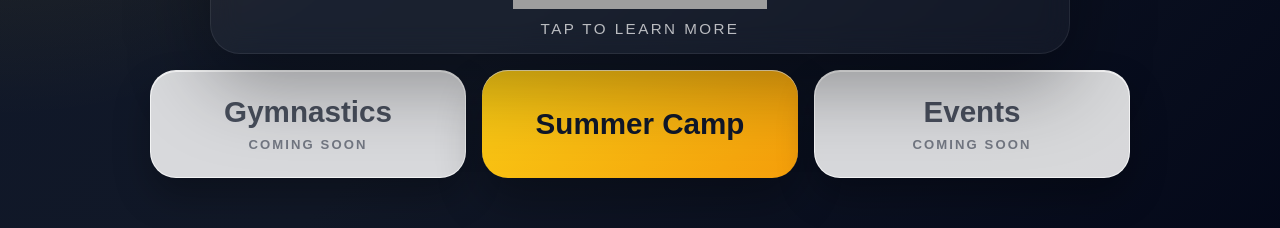
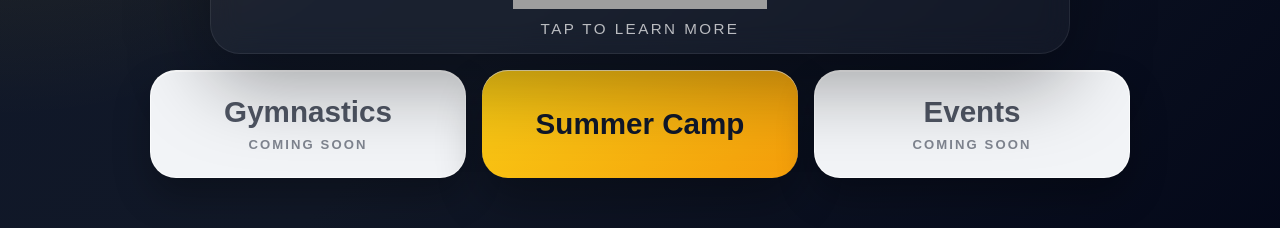
Before and after one commit to Energy-Fitness-Gym/energy-kiosk, a React (Vite) app: page / in a window 1280 px wide. Shown: the part 410-638 px from the top of the page. Built offline with nearby package versions, Linux system fonts and the light colour scheme; grey boxes are pictures that could not be loaded.

Commit message:
button color

```diff
--- a/src/pages/Home.css
+++ b/src/pages/Home.css
@@ -85,12 +85,13 @@
   box-shadow: 0 12px 25px rgba(0, 0, 0, 0.25);
 }
 
-.kioskButton:disabled {
+.kioskButton[aria-disabled="true"] {
   opacity: 1;
-  background: rgba(255, 255, 255, 0.84);
+  background: #f2f4f7;
   color: rgba(15, 23, 42, 0.72);
   -webkit-text-fill-color: rgba(15, 23, 42, 0.72);
   border: 1px solid rgba(255, 255, 255, 0.72);
+  pointer-events: none;
   box-shadow:
     0 18px 36px rgba(0, 0, 0, 0.28),
     inset 0 1px 0 rgba(255, 255, 255, 0.85);
--- a/src/pages/Home.jsx
+++ b/src/pages/Home.jsx
@@ -15,7 +15,7 @@ function Home() {
       </section>
 
       <section className="buttonLayout">
-        <button className="kioskButton" disabled>
+        <button className="kioskButton" type="button" aria-disabled="true" tabIndex="-1">
           <span>Gymnastics</span>
           <small>Coming Soon</small>
         </button>
@@ -24,7 +24,7 @@ function Home() {
           Summer Camp
         </Link>
 
-        <button className="kioskButton" disabled>
+        <button className="kioskButton" type="button" aria-disabled="true" tabIndex="-1">
           <span>Events</span>
           <small>Coming Soon</small>
         </button>
```
